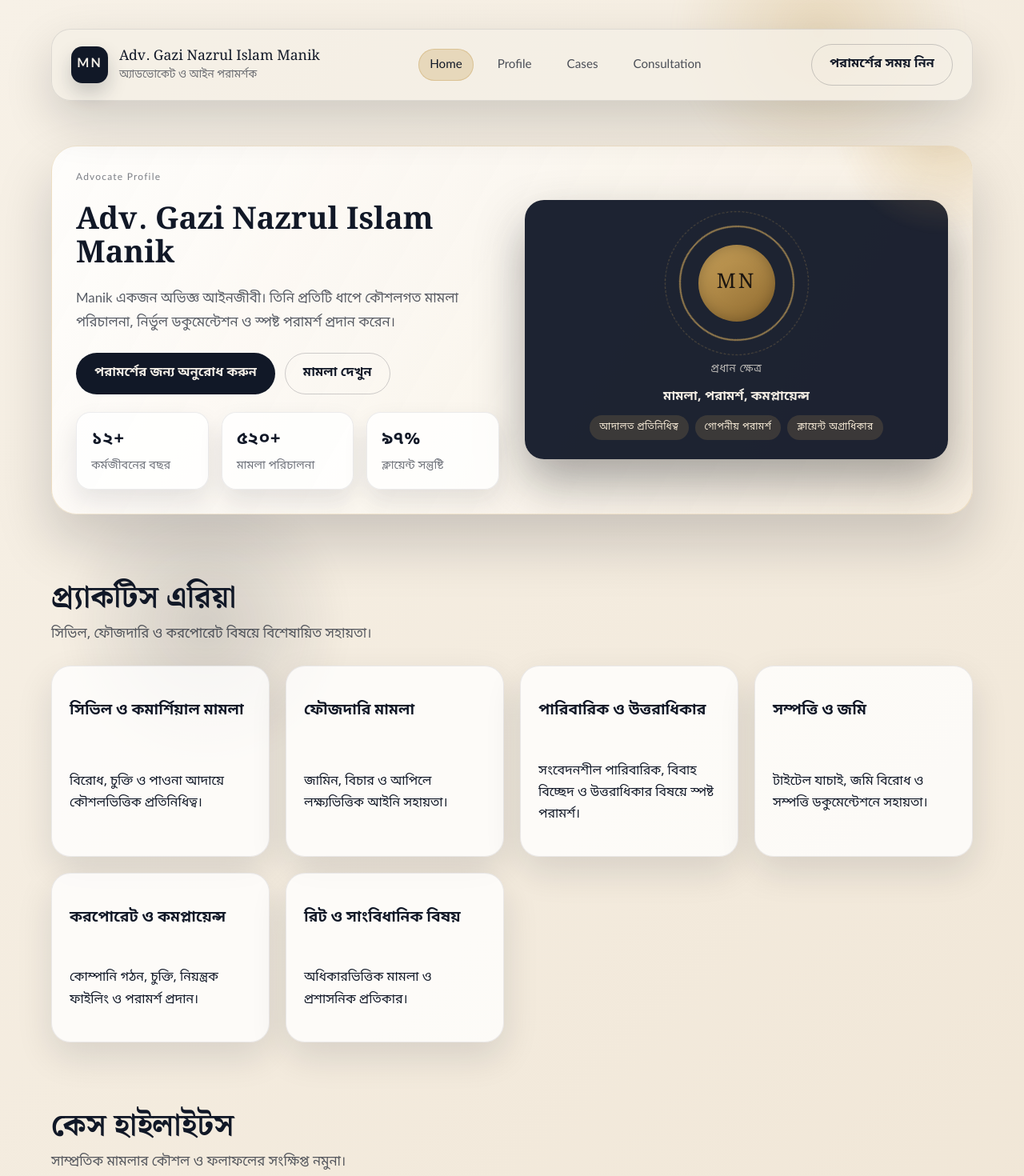
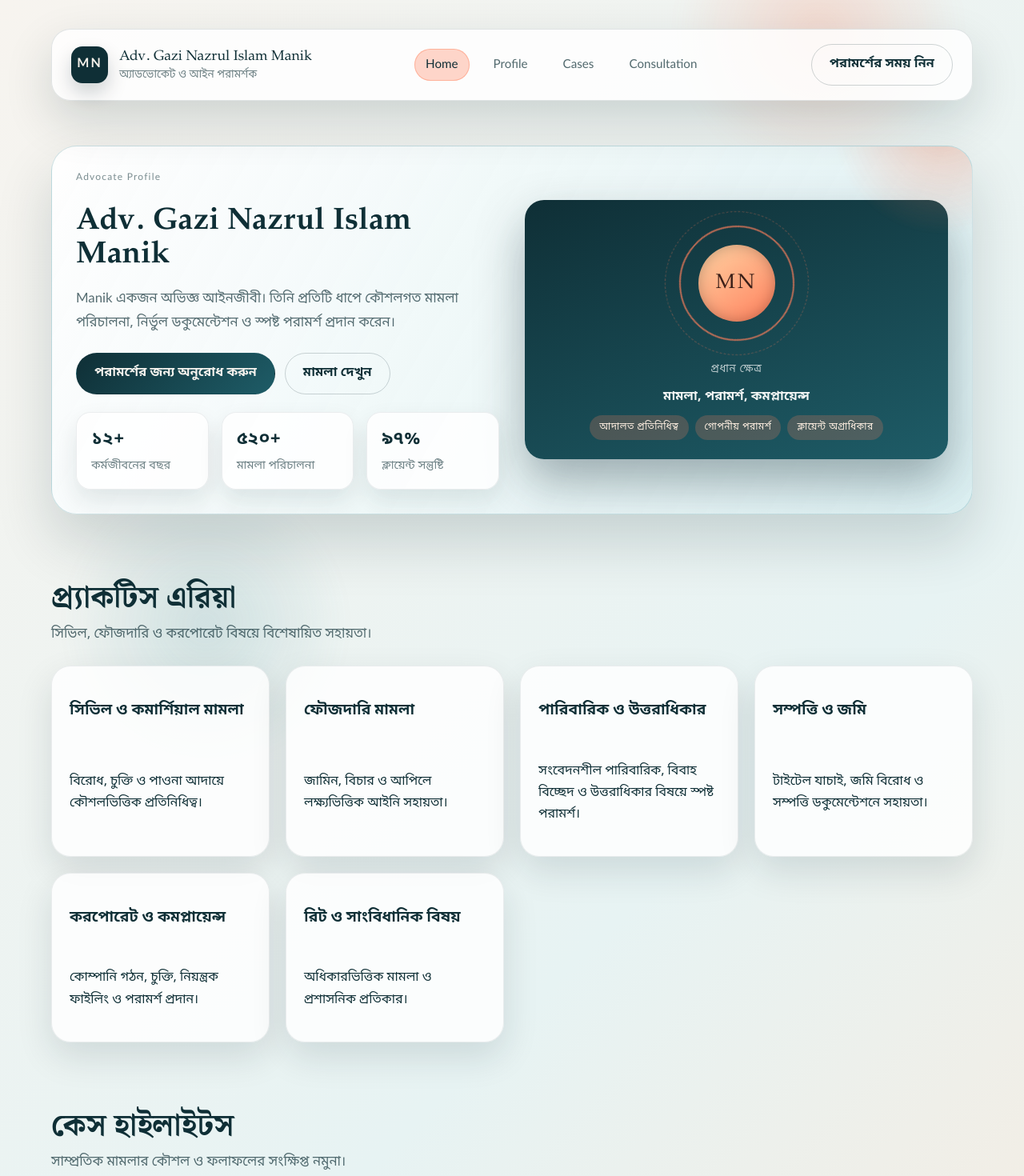
Before and after one commit to HanjalaShihab/Adv, a React (Vite) app: page / in a window 1280 px wide. Shown: the top 1470 px of the page at 80% size. Built offline with nearby package versions, Linux system fonts and the light colour scheme; no server answers.

Commit message:
updated overall theme

```diff
--- a/src/App.css
+++ b/src/App.css
@@ -16,8 +16,8 @@
   z-index: 10;
   padding: 18px 24px;
   border-radius: var(--radius-lg);
-  background: rgba(245, 239, 230, 0.82);
-  border: 1px solid rgba(17, 24, 39, 0.1);
+  background: var(--surface);
+  border: 1px solid rgba(15, 47, 54, 0.12);
   box-shadow: 0 24px 60px var(--shadow);
 }
 
@@ -37,7 +37,7 @@
   color: var(--paper);
   font-weight: 700;
   letter-spacing: 2px;
-  box-shadow: 0 12px 24px rgba(17, 24, 39, 0.2);
+  box-shadow: 0 12px 24px rgba(9, 35, 42, 0.2);
 }
 
 .brand-name {
@@ -49,7 +49,7 @@
 .brand-tag {
   margin: 0;
   font-size: 0.85rem;
-  color: rgba(17, 24, 39, 0.6);
+  color: rgba(15, 47, 54, 0.6);
 }
 
 .nav {
@@ -62,19 +62,19 @@
   padding: 8px 14px;
   border-radius: 999px;
   font-size: 0.95rem;
-  color: rgba(17, 24, 39, 0.75);
+  color: rgba(15, 47, 54, 0.72);
   transition: all 0.3s ease;
 }
 
 .nav-link:hover {
   color: var(--ink);
-  background: rgba(200, 161, 90, 0.16);
+  background: rgba(255, 127, 92, 0.2);
 }
 
 .nav-link.active {
   color: var(--ink);
-  background: rgba(200, 161, 90, 0.3);
-  box-shadow: inset 0 0 0 1px rgba(200, 161, 90, 0.4);
+  background: rgba(255, 127, 92, 0.32);
+  box-shadow: inset 0 0 0 1px rgba(255, 127, 92, 0.42);
 }
 
 .header-actions {
@@ -93,8 +93,8 @@
   gap: 24px;
   padding: 26px;
   border-radius: var(--radius-lg);
-  background: rgba(255, 255, 255, 0.55);
-  border: 1px solid rgba(17, 24, 39, 0.08);
+  background: var(--surface);
+  border: 1px solid rgba(15, 47, 54, 0.08);
   box-shadow: 0 20px 48px var(--shadow);
 }
 
@@ -106,7 +106,7 @@
 
 .footer-text {
   margin: 0;
-  color: rgba(17, 24, 39, 0.7);
+  color: rgba(15, 47, 54, 0.7);
 }
 
 .footer-meta {
@@ -114,7 +114,7 @@
   gap: 6px;
   text-align: right;
   font-size: 0.9rem;
-  color: rgba(17, 24, 39, 0.6);
+  color: rgba(15, 47, 54, 0.6);
 }
 
 .page {
@@ -133,11 +133,11 @@
   border-radius: var(--radius-xl);
   background: linear-gradient(
       120deg,
-      rgba(255, 255, 255, 0.85),
-      rgba(248, 239, 225, 0.75)
+      rgba(255, 255, 255, 0.92),
+      rgba(217, 239, 242, 0.78)
     );
-  border: 1px solid rgba(200, 161, 90, 0.25);
-  box-shadow: 0 35px 70px rgba(10, 12, 20, 0.18);
+  border: 1px solid rgba(43, 124, 138, 0.22);
+  box-shadow: 0 35px 70px rgba(9, 35, 42, 0.16);
   position: relative;
   overflow: hidden;
 }
@@ -149,7 +149,7 @@
   right: -10%;
   width: 280px;
   height: 280px;
-  background: radial-gradient(circle, rgba(200, 161, 90, 0.35), transparent 70%);
+  background: radial-gradient(circle, rgba(255, 127, 92, 0.35), transparent 70%);
   animation: drift 12s ease-in-out infinite;
 }
 
@@ -166,9 +166,9 @@
   gap: 18px;
   padding: 24px;
   border-radius: var(--radius-lg);
-  background: rgba(17, 24, 39, 0.95);
-  color: #f5efe5;
-  box-shadow: 0 28px 60px rgba(9, 11, 16, 0.35);
+  background: linear-gradient(160deg, #0f2f36 0%, #1e5c67 100%);
+  color: #f4f7f6;
+  box-shadow: 0 28px 60px rgba(9, 35, 42, 0.35);
   position: relative;
   overflow: hidden;
 }
@@ -187,7 +187,7 @@
   position: absolute;
   inset: 8px;
   border-radius: 50%;
-  border: 2px solid rgba(200, 161, 90, 0.7);
+  border: 2px solid rgba(255, 127, 92, 0.7);
   animation: spin 16s linear infinite;
 }
 
@@ -195,13 +195,13 @@
   width: 96px;
   height: 96px;
   border-radius: 50%;
-  background: linear-gradient(145deg, #c8a15a, #8f6a2f);
+  background: linear-gradient(145deg, #ffd4a4, #ff7f5c);
   display: grid;
   place-items: center;
   font-family: var(--font-display);
   font-size: 1.6rem;
   letter-spacing: 3px;
-  color: #1b1510;
+  color: #3a1f18;
   box-shadow: inset 0 0 18px rgba(0, 0, 0, 0.25);
 }
 
@@ -210,7 +210,7 @@
   width: 180px;
   height: 180px;
   border-radius: 50%;
-  border: 1px dashed rgba(200, 161, 90, 0.35);
+  border: 1px dashed rgba(255, 127, 92, 0.35);
   animation: spinReverse 18s linear infinite;
 }
 
@@ -221,18 +221,18 @@
 }
 
 .hero-card .detail-label {
-  color: rgba(245, 239, 230, 0.7);
+  color: rgba(244, 247, 246, 0.72);
 }
 
 .hero-card .detail-value {
-  color: #f5efe5;
+  color: #f4f7f6;
 }
 
 .eyebrow {
   text-transform: none;
   letter-spacing: 1.2px;
   font-size: 0.75rem;
-  color: rgba(17, 24, 39, 0.55);
+  color: rgba(15, 47, 54, 0.55);
   margin: 0;
 }
 
@@ -250,7 +250,7 @@
 .section-subtitle,
 .cta-subtitle {
   margin: 0;
-  color: rgba(17, 24, 39, 0.7);
+  color: rgba(15, 47, 54, 0.7);
   font-size: 1.05rem;
   line-height: 1.75;
 }
@@ -268,8 +268,8 @@
   padding: 12px 22px;
   border-radius: 999px;
   border: 1px solid transparent;
-  background: var(--ink);
-  color: var(--paper);
+  background: linear-gradient(135deg, var(--ink), var(--ocean-dark));
+  color: #f7f4ef;
   font-weight: 600;
   cursor: pointer;
   transition: transform 0.3s ease, box-shadow 0.3s ease, background 0.3s ease;
@@ -277,13 +277,13 @@
 
 .button:hover {
   transform: translateY(-2px);
-  box-shadow: 0 14px 28px rgba(17, 24, 39, 0.25);
+  box-shadow: 0 14px 28px rgba(9, 35, 42, 0.25);
 }
 
 .button.ghost {
   background: transparent;
   color: var(--ink);
-  border-color: rgba(17, 24, 39, 0.2);
+  border-color: rgba(15, 47, 54, 0.2);
 }
 
 .stat-strip {
@@ -295,9 +295,9 @@
 .stat-card {
   padding: 16px 18px;
   border-radius: var(--radius-md);
-  background: rgba(255, 255, 255, 0.8);
-  border: 1px solid rgba(17, 24, 39, 0.08);
-  box-shadow: 0 14px 30px rgba(17, 24, 39, 0.1);
+  background: var(--surface);
+  border: 1px solid rgba(15, 47, 54, 0.08);
+  box-shadow: 0 14px 30px rgba(9, 35, 42, 0.1);
 }
 
 .stat-value {
@@ -308,7 +308,7 @@
 
 .stat-label {
   margin: 0;
-  color: rgba(17, 24, 39, 0.6);
+  color: rgba(15, 47, 54, 0.6);
 }
 
 .trust-row {
@@ -321,8 +321,8 @@
 .trust-pill {
   padding: 6px 12px;
   border-radius: 999px;
-  background: rgba(200, 161, 90, 0.18);
-  color: #f6ead6;
+  background: rgba(255, 127, 92, 0.22);
+  color: #fff0e2;
   font-size: 0.75rem;
   letter-spacing: 0.5px;
   text-transform: none;
@@ -353,7 +353,7 @@
 .filter-button {
   padding: 10px 18px;
   border-radius: 999px;
-  border: 1px solid rgba(17, 24, 39, 0.15);
+  border: 1px solid rgba(15, 47, 54, 0.18);
   background: transparent;
   cursor: pointer;
   transition: all 0.3s ease;
@@ -366,7 +366,7 @@
 
 .filter-button.active {
   background: var(--accent);
-  color: #1b1510;
+  color: #3a1f18;
   border-color: var(--accent);
 }
 
@@ -378,8 +378,8 @@
 .cases-header {
   padding: 48px 40px;
   border-radius: var(--radius-xl);
-  background: linear-gradient(135deg, rgba(200, 161, 90, 0.15), rgba(255, 250, 242, 0.8));
-  border: 1px solid rgba(200, 161, 90, 0.2);
+  background: linear-gradient(135deg, rgba(217, 239, 242, 0.8), rgba(255, 239, 226, 0.95));
+  border: 1px solid rgba(43, 124, 138, 0.2);
   position: relative;
   overflow: hidden;
 }
@@ -391,7 +391,7 @@
   right: -20%;
   width: 400px;
   height: 400px;
-  background: radial-gradient(circle, rgba(200, 161, 90, 0.2), transparent 70%);
+  background: radial-gradient(circle, rgba(255, 127, 92, 0.25), transparent 70%);
   border-radius: 50%;
   pointer-events: none;
 }
@@ -414,7 +414,7 @@
 .cases-subtitle {
   margin: 0 0 32px;
   font-size: 1.25rem;
-  color: rgba(17, 24, 39, 0.7);
+  color: rgba(15, 47, 54, 0.7);
   font-weight: 400;
   max-width: 600px;
 }
@@ -434,14 +434,14 @@
 .stat-number {
   font-size: 2.5rem;
   font-weight: 700;
-  color: var(--accent-strong);
+  color: var(--ocean);
   line-height: 1;
   font-family: var(--font-display);
 }
 
 .stat-label {
   font-size: 0.9rem;
-  color: rgba(17, 24, 39, 0.6);
+  color: rgba(15, 47, 54, 0.6);
   font-weight: 500;
 }
 
@@ -464,7 +464,7 @@
   transform: translateY(-50%);
   width: 20px;
   height: 20px;
-  color: rgba(17, 24, 39, 0.4);
+  color: rgba(15, 47, 54, 0.45);
   pointer-events: none;
 }
 
@@ -472,8 +472,8 @@
   width: 100%;
   padding: 16px 48px 16px 52px;
   border-radius: var(--radius-lg);
-  border: 2px solid rgba(17, 24, 39, 0.1);
-  background: white;
+  border: 2px solid rgba(15, 47, 54, 0.12);
+  background: var(--surface-strong);
   font-size: 1rem;
   transition: all 0.3s ease;
   font-family: var(--font-body);
@@ -482,11 +482,11 @@
 .search-input:focus {
   outline: none;
   border-color: var(--accent);
-  box-shadow: 0 0 0 4px rgba(200, 161, 90, 0.1);
+  box-shadow: 0 0 0 4px var(--glow);
 }
 
 .search-input::placeholder {
-  color: rgba(17, 24, 39, 0.4);
+  color: rgba(15, 47, 54, 0.45);
 }
 
 .search-clear {
@@ -498,8 +498,8 @@
   height: 32px;
   border-radius: 50%;
   border: none;
-  background: rgba(17, 24, 39, 0.1);
-  color: rgba(17, 24, 39, 0.6);
+  background: rgba(15, 47, 54, 0.12);
+  color: rgba(15, 47, 54, 0.65);
   cursor: pointer;
   display: flex;
   align-items: center;
@@ -509,7 +509,7 @@
 }
 
 .search-clear:hover {
-  background: rgba(17, 24, 39, 0.2);
+  background: rgba(15, 47, 54, 0.2);
   color: var(--ink);
 }
 
@@ -525,8 +525,8 @@
   gap: 8px;
   padding: 12px 20px;
   border-radius: var(--radius-full);
-  border: 2px solid rgba(17, 24, 39, 0.1);
-  background: white;
+  border: 2px solid rgba(15, 47, 54, 0.12);
+  background: var(--surface-strong);
   cursor: pointer;
   transition: all 0.3s ease;
   font-weight: 600;
@@ -536,14 +536,14 @@
 .filter-chip:hover {
   border-color: var(--accent);
   transform: translateY(-2px);
-  box-shadow: 0 8px 20px rgba(17, 24, 39, 0.1);
+  box-shadow: 0 8px 20px rgba(9, 35, 42, 0.12);
 }
 
 .filter-chip.active {
   background: var(--accent);
   border-color: var(--accent);
-  color: #1b1510;
-  box-shadow: 0 8px 20px rgba(200, 161, 90, 0.3);
+  color: #3a1f18;
+  box-shadow: 0 8px 20px rgba(255, 127, 92, 0.3);
 }
 
 .chip-label {
@@ -558,14 +558,14 @@
   height: 24px;
   padding: 0 6px;
   border-radius: 12px;
-  background: rgba(17, 24, 39, 0.1);
+  background: rgba(15, 47, 54, 0.12);
   font-size: 0.75rem;
   font-weight: 700;
 }
 
 .filter-chip.active .chip-count {
-  background: rgba(27, 21, 16, 0.2);
-  color: #1b1510;
+  background: rgba(58, 31, 24, 0.2);
+  color: #3a1f18;
 }
 
 .cases-grid {
@@ -577,9 +577,9 @@
 .case-card-modern {
   padding: 28px;
   border-radius: var(--radius-lg);
-  background: white;
-  border: 1px solid rgba(17, 24, 39, 0.08);
-  box-shadow: 0 4px 20px rgba(17, 24, 39, 0.06);
+  background: var(--surface-strong);
+  border: 1px solid rgba(15, 47, 54, 0.08);
+  box-shadow: 0 4px 20px rgba(9, 35, 42, 0.08);
   display: flex;
   flex-direction: column;
   gap: 16px;
@@ -601,7 +601,7 @@
 
 .case-card-modern:hover {
   transform: translateY(-8px);
-  box-shadow: 0 20px 40px rgba(17, 24, 39, 0.15);
+  box-shadow: 0 20px 40px rgba(9, 35, 42, 0.18);
   border-color: var(--accent);
 }
 
@@ -615,7 +615,7 @@
   display: inline-flex;
   padding: 6px 14px;
   border-radius: var(--radius-full);
-  background: linear-gradient(135deg, rgba(200, 161, 90, 0.15), rgba(200, 161, 90, 0.25));
+  background: linear-gradient(135deg, rgba(255, 127, 92, 0.16), rgba(255, 212, 164, 0.55));
   color: var(--accent-strong);
   font-size: 0.85rem;
   font-weight: 700;
@@ -626,7 +626,7 @@
 .case-number {
   font-size: 0.9rem;
   font-weight: 700;
-  color: rgba(17, 24, 39, 0.3);
+  color: rgba(15, 47, 54, 0.35);
   font-family: 'Courier New', monospace;
 }
 
@@ -644,7 +644,7 @@
   margin: 0;
   font-size: 1rem;
   line-height: 1.7;
-  color: rgba(17, 24, 39, 0.7);
+  color: rgba(15, 47, 54, 0.7);
   font-family: var(--font-body);
   flex: 1;
 }
@@ -654,7 +654,7 @@
   justify-content: space-between;
   align-items: center;
   padding-top: 12px;
-  border-top: 1px solid rgba(17, 24, 39, 0.06);
+  border-top: 1px solid rgba(15, 47, 54, 0.08);
 }
 
 .case-result {
@@ -662,7 +662,7 @@
   align-items: center;
   gap: 8px;
   font-weight: 600;
-  color: #059669;
+  color: var(--ocean);
   font-size: 0.95rem;
 }
 
@@ -694,7 +694,7 @@
 }
 
 .case-details-btn:hover {
-  background: rgba(200, 161, 90, 0.1);
+  background: rgba(255, 127, 92, 0.12);
   color: var(--accent-strong);
 }
 
@@ -703,7 +703,7 @@
 }
 
 .case-card-modern:hover .case-details-btn {
-  background: rgba(200, 161, 90, 0.15);
+  background: rgba(255, 127, 92, 0.18);
 }
 
 .empty-results {
@@ -731,7 +731,7 @@
 .empty-results p {
   margin: 0;
   font-size: 1rem;
-  color: rgba(17, 24, 39, 0.6);
+  color: rgba(15, 47, 54, 0.6);
 }
 
 .practice-grid,
@@ -764,9 +764,9 @@
 .faq-item {
   padding: 22px;
   border-radius: var(--radius-lg);
-  background: rgba(255, 255, 255, 0.78);
-  border: 1px solid rgba(17, 24, 39, 0.08);
-  box-shadow: 0 18px 45px rgba(17, 24, 39, 0.12);
+  background: var(--surface);
+  border: 1px solid rgba(15, 47, 54, 0.08);
+  box-shadow: 0 18px 45px rgba(9, 35, 42, 0.12);
   display: grid;
   gap: 12px;
   transition: transform 0.3s ease, box-shadow 0.3s ease;
@@ -783,11 +783,11 @@
 .testimonial-card:hover,
 .contact-card:hover {
   transform: translateY(-4px);
-  box-shadow: 0 26px 60px rgba(10, 12, 20, 0.2);
+  box-shadow: 0 26px 60px rgba(9, 35, 42, 0.2);
 }
 
 .card.highlight {
-  background: linear-gradient(135deg, rgba(200, 161, 90, 0.2), #fffaf2);
+  background: linear-gradient(135deg, rgba(255, 212, 164, 0.4), rgba(217, 239, 242, 0.8));
 }
 
 .testimonial-section {
@@ -813,7 +813,7 @@
 
 .testimonial-detail {
   margin: 0;
-  color: rgba(17, 24, 39, 0.6);
+  color: rgba(15, 47, 54, 0.6);
 }
 
 .cta-banner {
@@ -824,9 +824,9 @@
   gap: 20px;
   padding: 28px 32px;
   border-radius: var(--radius-xl);
-  background: linear-gradient(120deg, #111827 0%, #2a2f3f 100%);
-  color: #f5efe5;
-  box-shadow: 0 24px 60px rgba(9, 11, 16, 0.35);
+  background: linear-gradient(120deg, #1e5c67 0%, #0f2f36 45%, #ff7f5c 100%);
+  color: #f7f4ef;
+  box-shadow: 0 24px 60px rgba(9, 35, 42, 0.35);
 }
 
 .cta-title,
@@ -839,7 +839,7 @@
   text-transform: none;
   letter-spacing: 0.6px;
   margin: 0;
-  color: rgba(17, 24, 39, 0.5);
+  color: rgba(15, 47, 54, 0.55);
 }
 
 .detail-value {
@@ -867,14 +867,14 @@
   align-items: start;
   padding: 18px;
   border-radius: var(--radius-lg);
-  background: rgba(255, 255, 255, 0.8);
-  border: 1px solid rgba(17, 24, 39, 0.08);
-  box-shadow: 0 18px 45px rgba(17, 24, 39, 0.12);
+  background: var(--surface);
+  border: 1px solid rgba(15, 47, 54, 0.08);
+  box-shadow: 0 18px 45px rgba(9, 35, 42, 0.12);
 }
 
 .timeline-year {
   font-weight: 700;
-  color: var(--accent-strong);
+  color: var(--ocean);
 }
 
 .contact-grid {
@@ -896,7 +896,7 @@
 .contact-label {
   margin: 0;
   font-size: 0.85rem;
-  color: rgba(17, 24, 39, 0.6);
+  color: rgba(15, 47, 54, 0.6);
 }
 
 .contact-value {
@@ -918,20 +918,20 @@
 .input-group textarea {
   padding: 12px 14px;
   border-radius: var(--radius-sm);
-  border: 1px solid rgba(17, 24, 39, 0.15);
-  background: rgba(255, 255, 255, 0.85);
+  border: 1px solid rgba(15, 47, 54, 0.16);
+  background: var(--surface-strong);
 }
 
 .input-group input:focus,
 .input-group textarea:focus {
-  outline: 2px solid rgba(200, 161, 90, 0.5);
-  border-color: rgba(200, 161, 90, 0.7);
+  outline: 2px solid rgba(255, 127, 92, 0.45);
+  border-color: rgba(255, 127, 92, 0.7);
 }
 
 .status-pill {
   padding: 12px 18px;
   border-radius: 999px;
-  background: rgba(17, 24, 39, 0.08);
+  background: rgba(15, 47, 54, 0.12);
   width: fit-content;
   font-weight: 600;
 }
@@ -964,9 +964,9 @@
   max-width: 420px;
   padding: 40px;
   border-radius: var(--radius-xl);
-  background: rgba(255, 255, 255, 0.95);
-  border: 1px solid rgba(17, 24, 39, 0.08);
-  box-shadow: 0 24px 60px rgba(17, 24, 39, 0.15);
+  background: var(--surface-strong);
+  border: 1px solid rgba(15, 47, 54, 0.08);
+  box-shadow: 0 24px 60px rgba(9, 35, 42, 0.15);
 }
 
 .admin-login-header {
@@ -982,9 +982,9 @@
   height: 72px;
   margin-bottom: 20px;
   border-radius: 50%;
-  background: linear-gradient(135deg, var(--color-accent), #d4b575);
+  background: linear-gradient(135deg, var(--accent), var(--sun));
   font-size: 36px;
-  box-shadow: 0 12px 24px rgba(200, 161, 90, 0.3);
+  box-shadow: 0 12px 24px rgba(255, 127, 92, 0.3);
 }
 
 .admin-login-header h1 {
@@ -997,7 +997,7 @@
 .admin-login-header p {
   margin: 0;
   font-size: 0.95rem;
-  color: rgba(17, 24, 39, 0.6);
+  color: rgba(15, 47, 54, 0.6);
 }
 
 .admin-login-form {
@@ -1018,9 +1018,9 @@
   gap: 24px;
   padding: 28px 32px;
   border-radius: var(--radius-lg);
-  background: linear-gradient(135deg, var(--color-accent), #d4b575);
+  background: linear-gradient(135deg, var(--ocean), var(--accent));
   color: white;
-  box-shadow: 0 18px 45px rgba(200, 161, 90, 0.25);
+  box-shadow: 0 18px 45px rgba(43, 124, 138, 0.28);
 }
 
 .admin-title {
@@ -1055,9 +1055,9 @@
 .admin-card {
   padding: 0;
   border-radius: var(--radius-lg);
-  background: rgba(255, 255, 255, 0.92);
-  border: 1px solid rgba(17, 24, 39, 0.08);
-  box-shadow: 0 18px 45px rgba(17, 24, 39, 0.12);
+  background: var(--surface-strong);
+  border: 1px solid rgba(15, 47, 54, 0.08);
+  box-shadow: 0 18px 45px rgba(9, 35, 42, 0.12);
   overflow: hidden;
 }
 
@@ -1067,8 +1067,8 @@
   justify-content: space-between;
   gap: 12px;
   padding: 20px 24px;
-  background: rgba(17, 24, 39, 0.04);
-  border-bottom: 1px solid rgba(17, 24, 39, 0.08);
+  background: rgba(15, 47, 54, 0.05);
+  border-bottom: 1px solid rgba(15, 47, 54, 0.08);
 }
 
 .admin-card-header h2 {
@@ -1085,7 +1085,7 @@
   min-width: 28px;
   padding: 4px 10px;
   border-radius: var(--radius-full);
-  background: var(--color-accent);
+  background: var(--accent);
   color: white;
   font-size: 0.85rem;
   font-weight: 600;
@@ -1119,13 +1119,13 @@
   gap: 16px;
   padding: 16px;
   border-radius: var(--radius-md);
-  background: white;
-  border: 1px solid rgba(17, 24, 39, 0.08);
+  background: var(--surface-strong);
+  border: 1px solid rgba(15, 47, 54, 0.08);
   transition: all 0.2s ease;
 }
 
 .admin-item:hover {
-  box-shadow: 0 8px 20px rgba(17, 24, 39, 0.1);
+  box-shadow: 0 8px 20px rgba(9, 35, 42, 0.1);
   transform: translateY(-2px);
 }
 
@@ -1147,7 +1147,7 @@
   display: flex;
   align-items: center;
   gap: 8px;
-  color: rgba(17, 24, 39, 0.6);
+  color: rgba(15, 47, 54, 0.6);
   font-size: 0.9rem;
 }
 
@@ -1155,14 +1155,14 @@
   display: inline-block;
   padding: 2px 10px;
   border-radius: var(--radius-full);
-  background: rgba(200, 161, 90, 0.15);
-  color: var(--color-accent);
+  background: rgba(255, 127, 92, 0.15);
+  color: var(--accent);
   font-weight: 600;
   font-size: 0.85rem;
 }
 
 .divider {
-  color: rgba(17, 24, 39, 0.3);
+  color: rgba(15, 47, 54, 0.3);
 }
 
 .button.danger-ghost {
@@ -1206,7 +1206,7 @@
 
 .empty-state p {
   margin: 0;
-  color: rgba(17, 24, 39, 0.5);
+  color: rgba(15, 47, 54, 0.55);
   font-size: 1rem;
 }
 
@@ -1217,10 +1217,10 @@
   right: 32px;
   padding: 16px 24px;
   border-radius: var(--radius-full);
-  background: var(--color-accent);
+  background: var(--accent);
   color: white;
   font-weight: 600;
-  box-shadow: 0 12px 32px rgba(200, 161, 90, 0.4);
+  box-shadow: 0 12px 32px rgba(255, 127, 92, 0.4);
   animation: slideUp 0.3s ease;
   z-index: 1000;
 }
@@ -1607,7 +1607,7 @@
   gap: 24px;
   margin-bottom: 32px;
   padding-bottom: 24px;
-  border-bottom: 1px solid rgba(17, 24, 39, 0.1);
+  border-bottom: 1px solid rgba(15, 47, 54, 0.12);
 }
 
 .back-button {
@@ -1615,10 +1615,10 @@
   align-items: center;
   gap: 8px;
   padding: 12px 20px;
-  background: rgba(200, 161, 90, 0.1);
-  border: 1px solid rgba(200, 161, 90, 0.2);
+  background: rgba(255, 127, 92, 0.12);
+  border: 1px solid rgba(255, 127, 92, 0.28);
   border-radius: var(--radius-md);
-  color: var(--color-accent);
+  color: var(--accent);
   font-weight: 600;
   cursor: pointer;
   transition: all 0.2s ease;
@@ -1627,8 +1627,8 @@
 }
 
 .back-button:hover {
-  background: rgba(200, 161, 90, 0.2);
-  border-color: var(--color-accent);
+  background: rgba(255, 127, 92, 0.22);
+  border-color: var(--accent);
 }
 
 .back-button svg {
@@ -1647,23 +1647,23 @@
   display: inline-block;
   padding: 8px 16px;
   border-radius: var(--radius-full);
-  background: rgba(200, 161, 90, 0.15);
-  color: var(--color-accent);
+  background: rgba(255, 127, 92, 0.16);
+  color: var(--accent);
   font-weight: 600;
   font-size: 0.95rem;
 }
 
 .case-date {
-  color: rgba(17, 24, 39, 0.6);
+  color: rgba(15, 47, 54, 0.6);
   font-size: 0.95rem;
 }
 
 .case-detail-content {
-  background: white;
+  background: var(--surface-strong);
   border-radius: var(--radius-lg);
   padding: 40px;
-  border: 1px solid rgba(17, 24, 39, 0.08);
-  box-shadow: 0 4px 12px rgba(17, 24, 39, 0.08);
+  border: 1px solid rgba(15, 47, 54, 0.08);
+  box-shadow: 0 4px 12px rgba(9, 35, 42, 0.1);
 }
 
 .case-detail-title {
@@ -1704,7 +1704,7 @@
 .detail-text {
   font-size: 1.05rem;
   line-height: 1.8;
-  color: rgba(17, 24, 39, 0.8);
+  color: rgba(15, 47, 54, 0.8);
   margin: 0;
   word-break: break-word;
 }
@@ -1714,15 +1714,15 @@
   align-items: flex-start;
   gap: 16px;
   padding: 20px;
-  background: rgba(200, 161, 90, 0.05);
-  border-left: 4px solid var(--color-accent);
+  background: rgba(255, 127, 92, 0.08);
+  border-left: 4px solid var(--accent);
   border-radius: var(--radius-md);
 }
 
 .result-icon-large {
   width: 32px;
   height: 32px;
-  stroke: var(--color-accent);
+  stroke: var(--accent);
   flex-shrink: 0;
   margin-top: 4px;
 }
@@ -1742,16 +1742,16 @@
 
 .sidebar-card {
   padding: 20px;
-  background: rgba(245, 239, 230, 0.5);
+  background: rgba(217, 239, 242, 0.6);
   border-radius: var(--radius-md);
-  border: 1px solid rgba(17, 24, 39, 0.08);
+  border: 1px solid rgba(15, 47, 54, 0.08);
 }
 
 .sidebar-card h3 {
   font-size: 0.95rem;
   font-weight: 600;
   margin: 0 0 12px 0;
-  color: rgba(17, 24, 39, 0.6);
+  color: rgba(15, 47, 54, 0.6);
   text-transform: uppercase;
   letter-spacing: 0.5px;
 }
@@ -1780,8 +1780,8 @@
 .spinner {
   width: 48px;
   height: 48px;
-  border: 4px solid rgba(200, 161, 90, 0.2);
-  border-top-color: var(--color-accent);
+  border: 4px solid rgba(255, 127, 92, 0.22);
+  border-top-color: var(--accent);
   border-radius: 50%;
   animation: spin 1s linear infinite;
 }
--- a/src/index.css
+++ b/src/index.css
@@ -2,20 +2,30 @@
   font-family: var(--font-body);
   line-height: 1.6;
   font-weight: 400;
-  color: #111827;
-  background-color: #f4efe7;
+  color: var(--ink);
+  background-color: var(--paper);
   font-synthesis: none;
   text-rendering: optimizeLegibility;
   -webkit-font-smoothing: antialiased;
-  --font-display: 'Noto Serif Bengali', 'Georgia', 'Times New Roman', serif;
-  --font-body: 'Hind Siliguri', 'Noto Sans Bengali', 'SolaimanLipi',
-    'Trebuchet MS', 'Segoe UI', 'Arial', sans-serif;
-  --paper: #f4efe7;
-  --ink: #111827;
-  --accent: #c8a15a;
-  --accent-strong: #b1812f;
-  --mist: #e7decf;
-  --shadow: rgba(9, 11, 16, 0.16);
+  --font-display: 'Noto Serif Bengali', 'Palatino Linotype', 'Book Antiqua',
+    'Georgia', 'Times New Roman', serif;
+  --font-body: 'Hind Siliguri', 'Noto Sans Bengali', 'SolaimanLipi', 'Candara',
+    'Trebuchet MS', 'Segoe UI', sans-serif;
+  --paper: #f6f1ea;
+  --ink: #0f2f36;
+  --accent: #ff7f5c;
+  --accent-strong: #f0644b;
+  --mist: #d9eff2;
+  --shadow: rgba(9, 35, 42, 0.16);
+  --surface: rgba(255, 255, 255, 0.82);
+  --surface-strong: rgba(255, 255, 255, 0.94);
+  --ocean: #2b7c8a;
+  --ocean-dark: #1e5c67;
+  --sun: #ffd4a4;
+  --glow: rgba(255, 127, 92, 0.35);
+  --radius-full: 999px;
+  --color-accent: var(--accent);
+  --color-text: var(--ink);
   --radius-xl: 32px;
   --radius-lg: 24px;
   --radius-md: 18px;
@@ -31,7 +41,7 @@
 body {
   margin: 0;
   min-height: 100vh;
-  background: linear-gradient(135deg, #f7f1e7 0%, #efe4d3 100%);
+  background: linear-gradient(135deg, #f7f4ef 0%, #e7f3f3 55%, #fbe9da 100%);
   color: var(--ink);
   position: relative;
 }
@@ -51,13 +61,13 @@
 body::before {
   top: -140px;
   right: 6%;
-  background: radial-gradient(circle, rgba(200, 161, 90, 0.55), transparent 70%);
+  background: radial-gradient(circle, rgba(255, 127, 92, 0.45), transparent 70%);
 }
 
 body::after {
   bottom: -160px;
   left: 6%;
-  background: radial-gradient(circle, rgba(17, 24, 39, 0.3), transparent 70%);
+  background: radial-gradient(circle, rgba(43, 124, 138, 0.32), transparent 70%);
 }
 
 a {
--- a/src/pages/Contact.jsx
+++ b/src/pages/Contact.jsx
@@ -10,7 +10,7 @@
 
 function Contact() {
   const [formValues, setFormValues] = useState(defaultForm)
-  const [status, setStatus] = useState('পরামর্শের সময় অ্যাপয়েন্টমেন্ট নির্ধারণ হয়।')
+  const [status, setStatus] = useState('অ্যাপয়েন্টমেন্ট নির্ধারণ হয়')
 
   const handleChange = (event) => {
     const { name, value } = event.target
```
Also changed, not shown: 1 other file (tests, documents, lock files or other folders).
